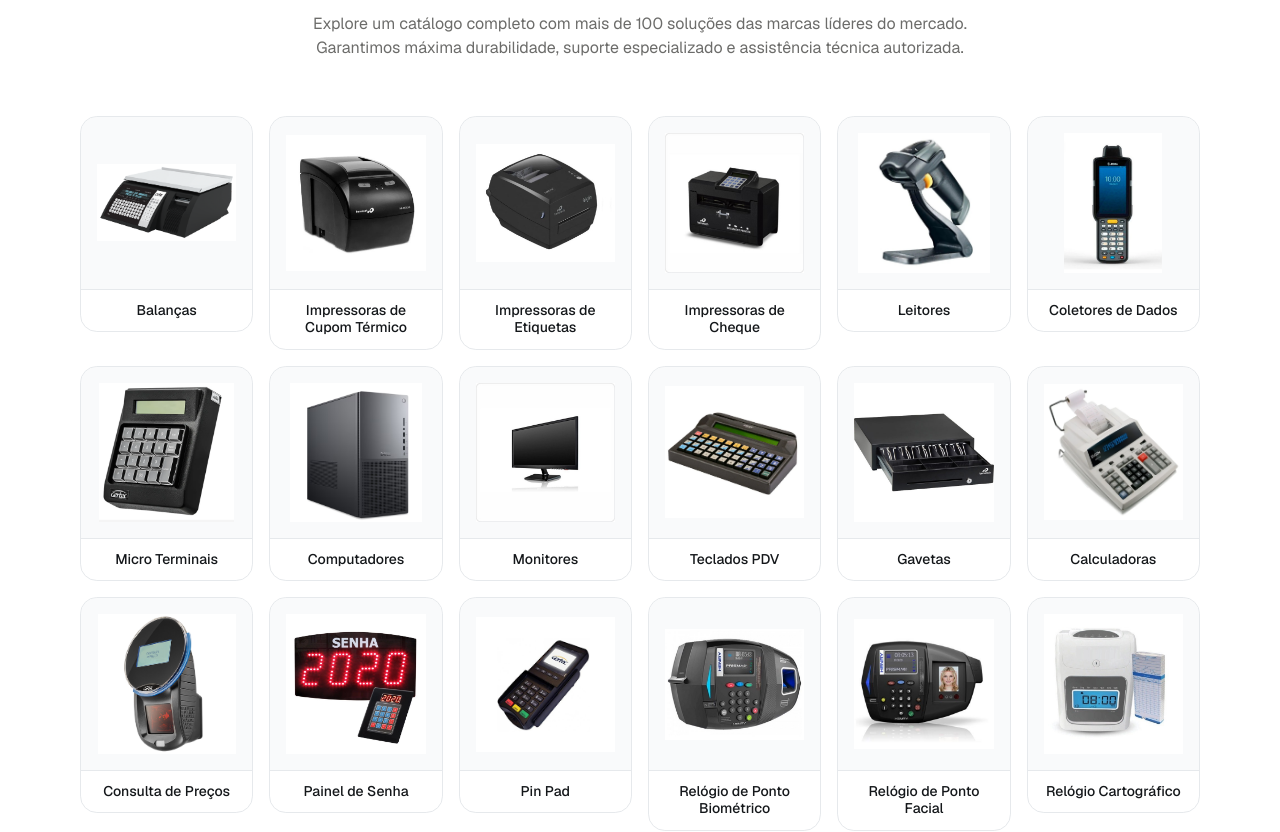
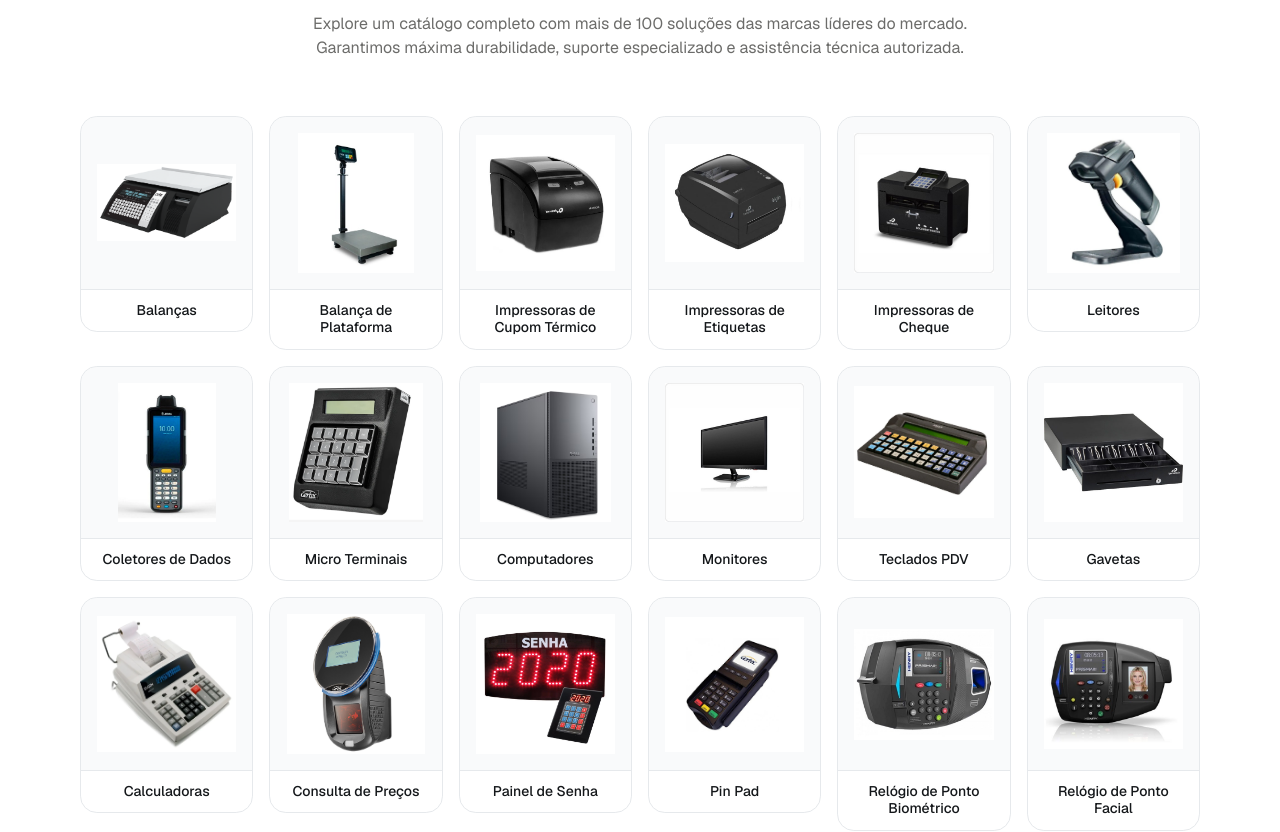
Before and after one commit to felipedev2025/sitetj, a Next.js app: page / in a window 1280 px wide. Shown: the part 7131-7963 px from the top of the page. Built offline with nearby package versions, Linux system fonts and the light colour scheme.

Commit message:
Deixa os dois botões de WhatsApp azuis e adiciona categoria Balança de Plataforma
Nova categoria inserida entre Balanças e Impressoras de Cupom Térmico
no catálogo de equipamentos.

```diff
--- a/src/components/sections/contact-section.tsx
+++ b/src/components/sections/contact-section.tsx
@@ -48,8 +48,7 @@ export function ContactSection() {
             </Button>
             <Button
               size="lg"
-              variant="outline"
-              className="flex-1 gap-2"
+              className="flex-1 gap-2 bg-brand hover:bg-brand-dark"
               render={
                 <a
                   href={company.contact.financeiroWhatsapp.href}
--- a/src/data/equipment.ts
+++ b/src/data/equipment.ts
@@ -7,6 +7,7 @@ export type EquipmentCategory = {
 
 export const equipmentCategories: EquipmentCategory[] = [
   { slug: "balanca", title: "Balanças", count: 13, cover: "/images/equipment/balanca/balanca-toledo-prix-5-plus-black-v6.png" },
+  { slug: "balanca-de-plataforma", title: "Balança de Plataforma", count: 3, cover: "/images/equipment/balanca/balanca-plataforma.jpeg" },
   { slug: "impressoras-fiscais", title: "Impressoras de Cupom Térmico", count: 5, cover: "/images/equipment/impressoras-fiscais/impressoras-fiscais-bematech-mp-4200-th.jpg" },
   // Impressoras Não Fiscais não é mais vendida — categoria removida da vitrine.
   { slug: "impressoras-de-etiquetas", title: "Impressoras de Etiquetas", count: 8, cover: "/images/equipment/impressoras-de-etiquetas/impressoras-de-etiquetas-elgin-l42.jpg" },
```
Also changed, not shown: public/images/equipment/balanca/balanca-plataforma.jpeg (added), public/images/equipment/imagens novas/balanca plataforma.jpeg (added).
